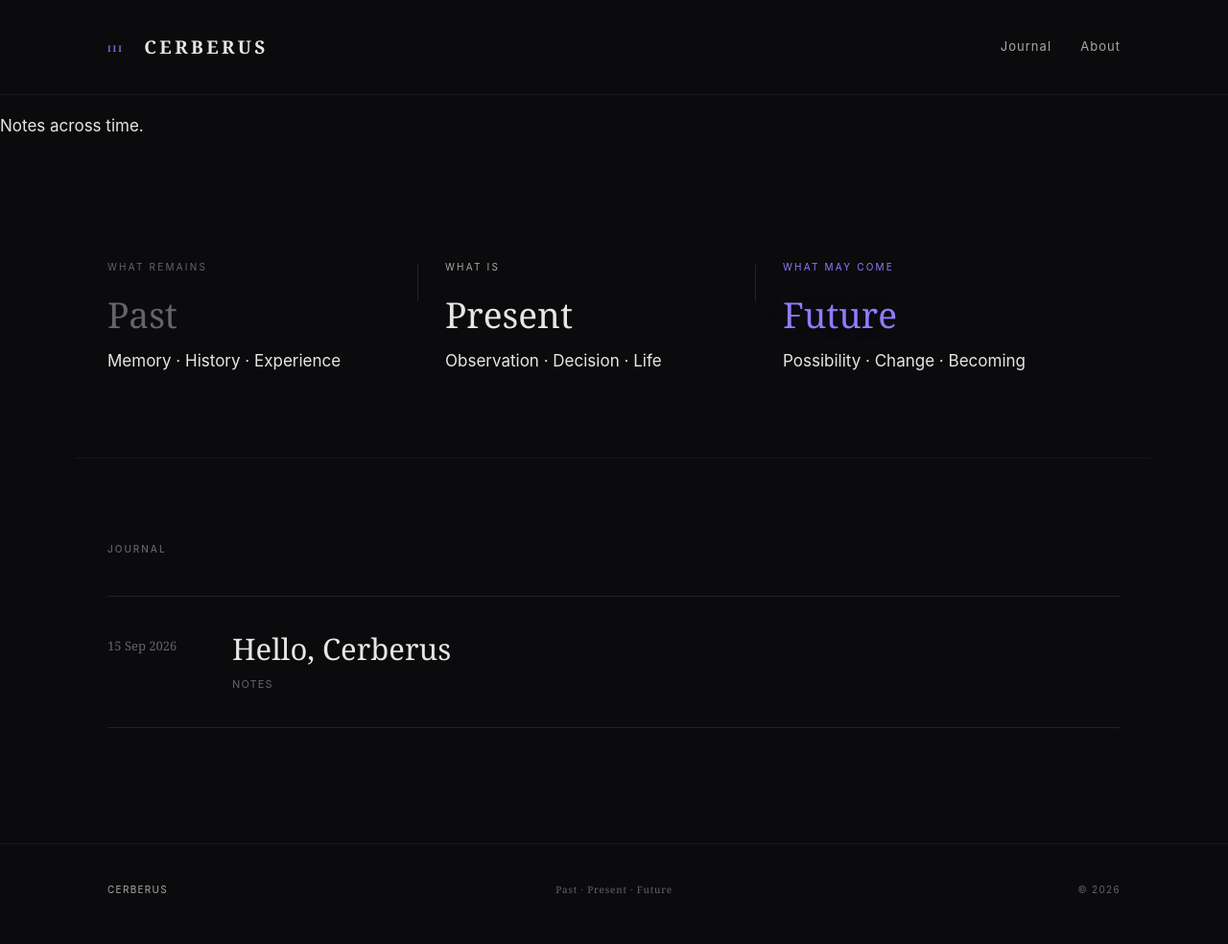
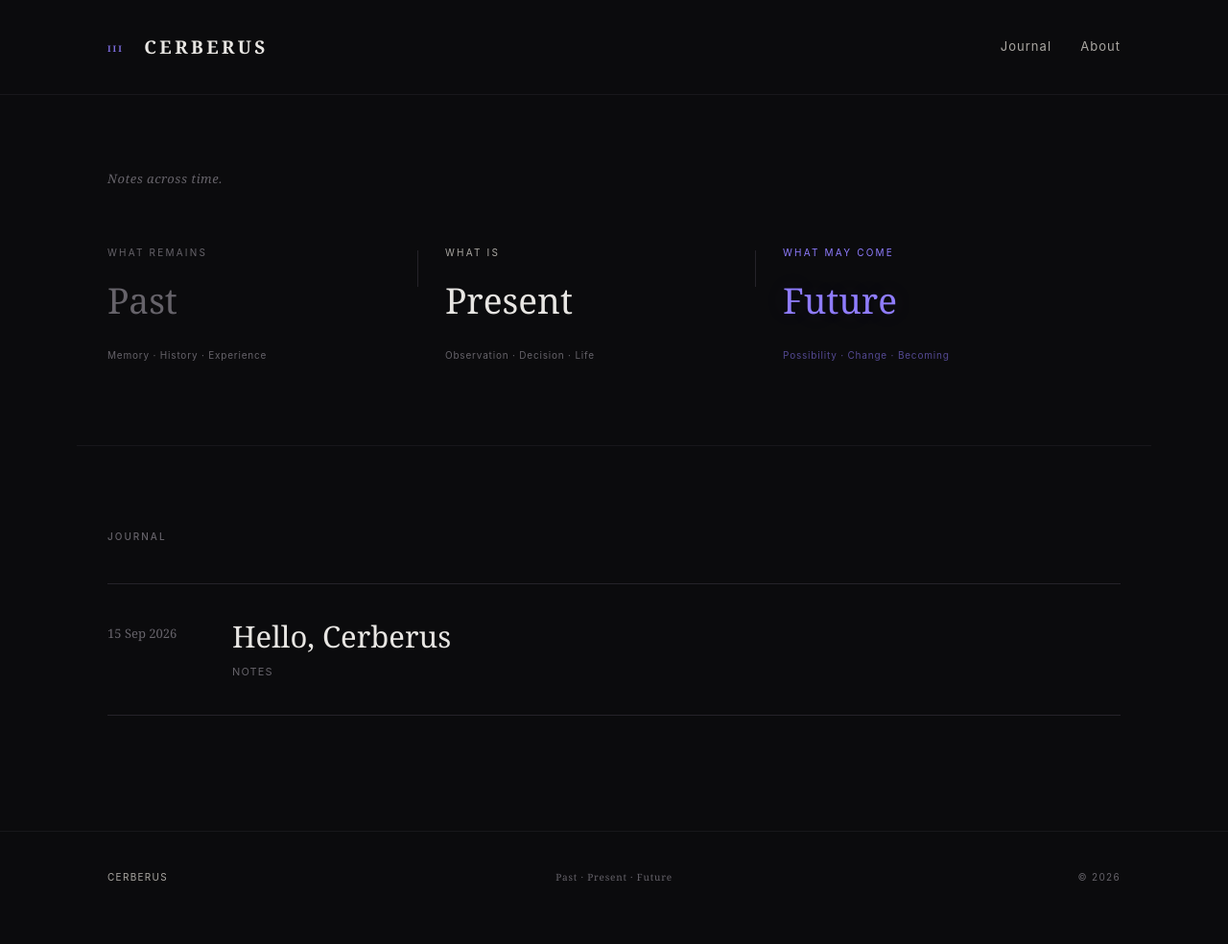
Before and after one commit to D3Capital/cerberus, a Jekyll site: the page built from index.md, in a window 1280 px wide. Shown: the whole page at 96% size. Built offline with Jekyll 4.4.1, drawn with Linux system fonts in a browser that asks for light colours.

Commit message:
Update style.css
Add CERBERUS time language

```diff
--- a/assets/css/style.css
+++ b/assets/css/style.css
@@ -510,3 +510,56 @@ a {
 .post-end a:hover {
   color: var(--accent);
 }
+/* =========================================================
+   Time Introduction
+   ========================================================= */
+
+.time-intro {
+  max-width: var(--page-width);
+  margin: 0 auto;
+  padding: 76px 32px 0;
+}
+
+.time-intro p {
+  margin: 0;
+
+  color: var(--text-dim);
+
+  font-family: Georgia, "Times New Roman", serif;
+  font-size: 13px;
+  font-style: italic;
+  letter-spacing: 0.04em;
+}
+
+.time-axis {
+  padding-top: 55px;
+}
+
+.time-meaning {
+  display: block;
+  margin-top: 15px;
+
+  color: var(--text-dim);
+
+  font-size: 10px;
+  letter-spacing: 0.08em;
+}
+
+.time-future .time-meaning {
+  color: rgba(143, 124, 255, 0.55);
+}
+
+@media (max-width: 700px) {
+
+  .time-intro {
+    padding: 55px 22px 0;
+  }
+
+  .time-axis {
+    padding-top: 38px;
+  }
+
+  .time-meaning {
+    display: none;
+  }
+}
```
